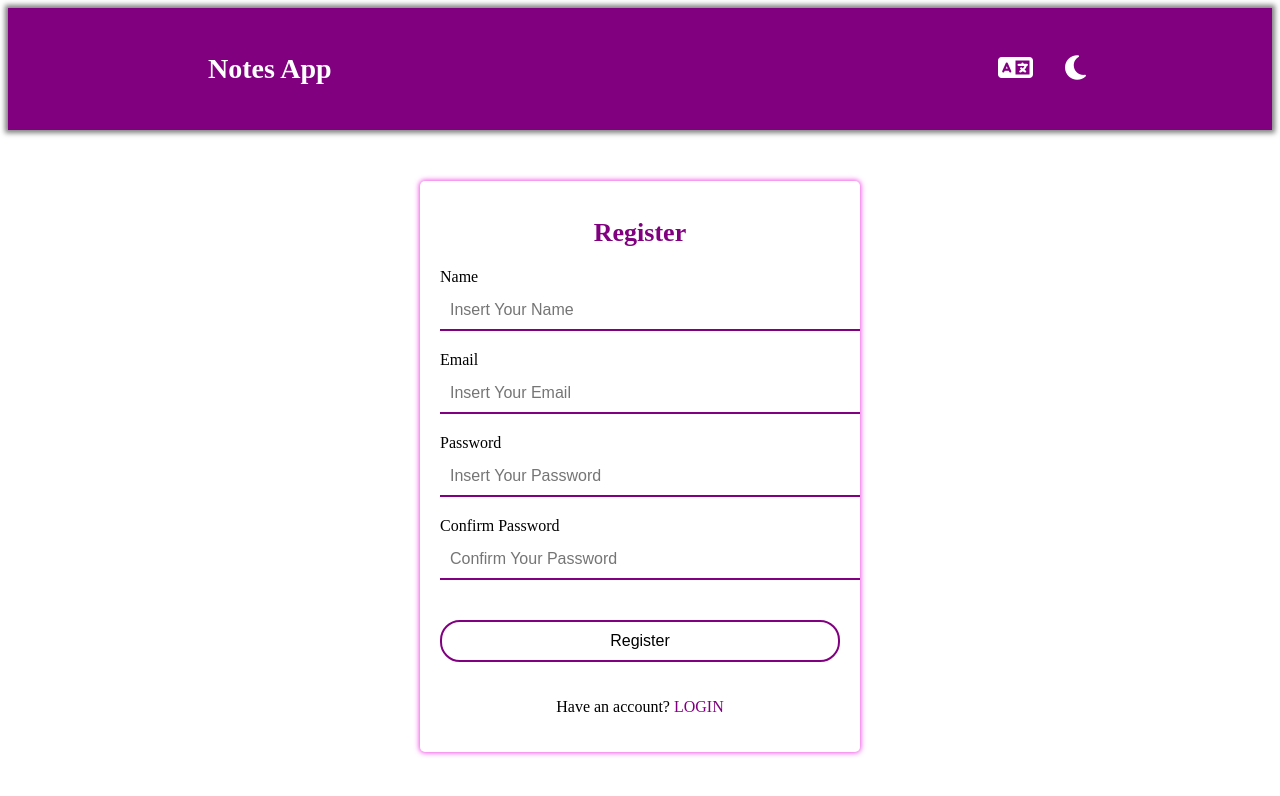
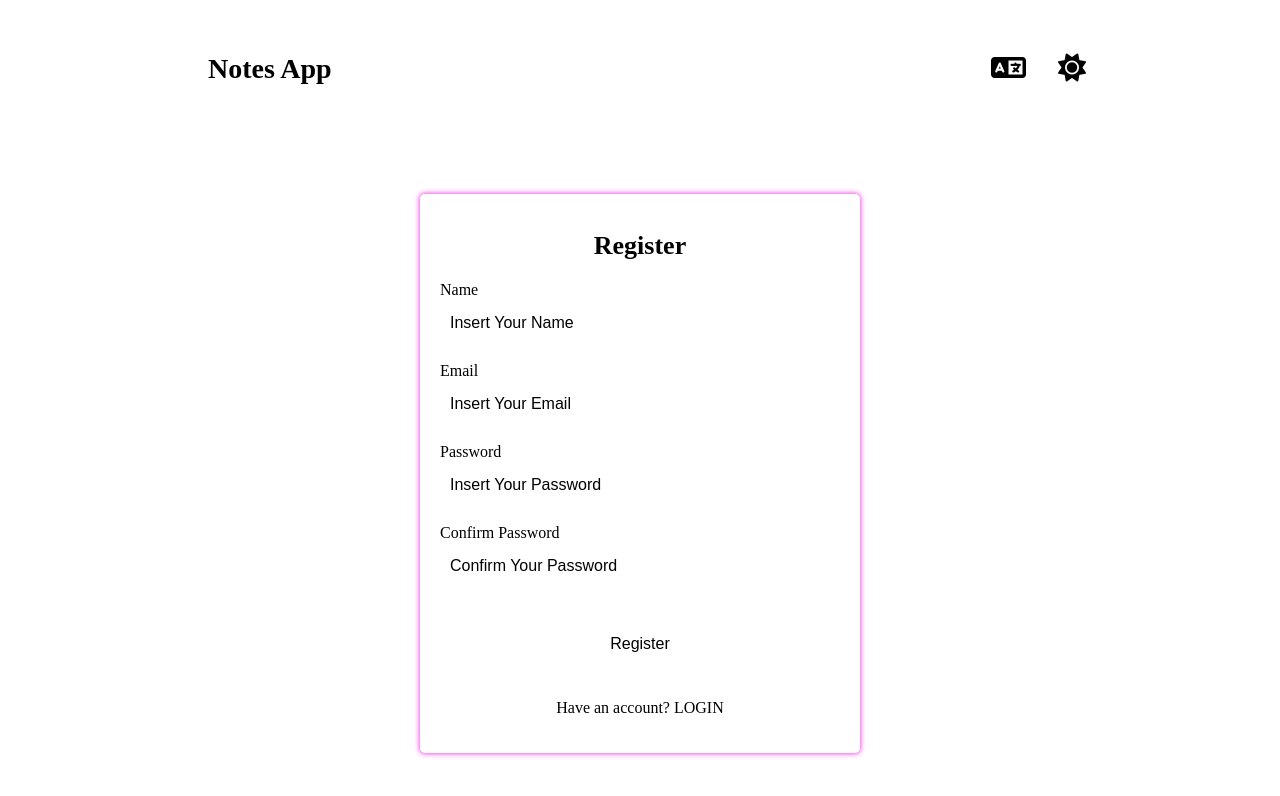
Before and after one commit to tubagusdylan/notes-app-v3, a React (Vite) app: page /register in a window 1280 px wide. Both pictures are taken after a click on the button 1075 px from the left and 69 px from the top of the page. Shown: the top 796 px of the page. Built offline with nearby package versions, Linux system fonts and the light colour scheme; the HTML template or start-up script is replaced by a standard one.

Commit message:
add theme context functionality

```diff
--- a/src/App.jsx
+++ b/src/App.jsx
@@ -22,6 +22,14 @@ function App() {
       setIsLoged(false);
     };
   }, []);
+
+  useEffect(() => {
+    if (theme === "dark") {
+      document.documentElement.setAttribute("data-theme", theme);
+    } else {
+      document.documentElement.removeAttribute("data-theme");
+    }
+  }, [theme]);
 
   const toggleTheme = () => {
     setTheme((prev) => {
@@ -64,5 +72,3 @@ function App() {
 }
 
 export default App;
-
-//TODO: 1. Ganti theme jadi gelap
--- a/src/components/Navbar.jsx
+++ b/src/components/Navbar.jsx
@@ -1,8 +1,11 @@
 import { Link, useNavigate } from "react-router-dom";
+import { useContext } from "react";
+import ThemeContext from "../utils/ThemeContext";
 import PropTypes from "prop-types";
 import "../styles/navbar.css";
 
 const Navbar = ({ isLoged }) => {
+  const { theme, toggleTheme } = useContext(ThemeContext);
   const navigate = useNavigate();
 
   const onLogOut = () => {
@@ -26,10 +29,10 @@ const Navbar = ({ isLoged }) => {
             <button className="btn-nav">
               <i className="fa-solid fa-language"></i>
             </button>
-            <button className="btn-nav">
+            <button className="btn-nav" onClick={toggleTheme} hidden={theme === "dark"}>
               <i className="fa-solid fa-moon"></i>
             </button>
-            <button className="btn-nav" hidden={true}>
+            <button className="btn-nav" onClick={toggleTheme} hidden={theme === "light"}>
               <i className="fa-solid fa-sun"></i>
             </button>
             <button className="btn-nav" hidden={!isLoged} onClick={onLogOut}>
--- a/src/pages/LoginPage.jsx
+++ b/src/pages/LoginPage.jsx
@@ -20,6 +20,7 @@ const LoginPage = () => {
   };
 
   return (
+    <div className="background">
       <div className="login-container">
         <h1 className="login-title">Login</h1>
         <form onSubmit={onSubmitLogin}>
@@ -34,6 +35,7 @@ const LoginPage = () => {
           </Link>
         </p>
       </div>
+    </div>
   );
 };
 
--- a/src/pages/RegisterPage.jsx
+++ b/src/pages/RegisterPage.jsx
@@ -24,6 +24,7 @@ const RegisterPage = () => {
   };
 
   return (
+    <div className="background-regist">
       <div className="regist-container">
         <h1 className="login-title">Register</h1>
         <form onSubmit={onSubmitRegister}>
@@ -40,6 +41,7 @@ const RegisterPage = () => {
           </Link>
         </p>
       </div>
+    </div>
   );
 };
 
--- a/src/styles/button.css
+++ b/src/styles/button.css
@@ -2,15 +2,15 @@
   width: 100%;
   padding: 10px;
   border-radius: 20px;
-  background-color: white;
-  border: 2px solid purple;
+  background-color: var(--primary-color);
+  border: 2px solid var(--secondary-color);
+  color: var(--secondary-color);
   font-size: 16px;
   margin: 20px 0;
   cursor: pointer;
-  transition: all 0.3s ease-in-out;
 }
 
 .btn-login-register:hover {
-  background-color: purple;
-  color: white;
+  background-color: var(--secondary-color);
+  color: var(--primary-color);
 }
--- a/src/styles/index.css
+++ b/src/styles/index.css
@@ -1,9 +1,26 @@
 @import url("https://fonts.googleapis.com/css2?family=Inter:wght@400;500;600;700&display=swap");
+
+:root {
+  --primary-color: white;
+  --secondary-color: purple;
+  --navbar-color: purple;
+  --nav-item-color: white;
+  --placeholder-color: grey;
+}
+
+[data-theme="dark"] {
+  --primary-color: rgb(52, 7, 40);
+  --secondary-color: white;
+  --navbar-color: rgb(52, 7, 40);
+  --nav-item-color: rgb(252, 228, 255);
+  --placeholder-color: rgb(178, 178, 178);
+}
 
 * {
   margin: 0;
   padding: 0;
   box-sizing: border-box;
+  transition: all 0.3s ease-in-out;
 }
 
 body {
--- a/src/styles/login.css
+++ b/src/styles/login.css
@@ -1,39 +1,55 @@
+.background {
+  width: 100%;
+  height: calc(100vh - 65.6px);
+  padding-top: 8rem;
+  background-color: var(--primary-color);
+}
+
+.background-regist {
+  width: 100%;
+  height: calc(100vh - 65.6px);
+  padding-top: 4rem;
+  background-color: var(--primary-color);
+}
+
 .login-container {
   width: 350px;
-  margin: 30% auto;
   padding: 20px;
-  background-color: white;
+  margin: 0 auto;
+  background-color: var(--primary-color);
   box-shadow: 0 0 5px 1px rgb(241, 82, 230);
   border-radius: 5px;
 }
 
 .regist-container {
   width: 350px;
-  margin: 10% auto;
   padding: 20px;
-  background-color: white;
+  margin: 0 auto;
+  background-color: var(--primary-color);
   box-shadow: 0 0 5px 1px rgb(241, 82, 230);
   border-radius: 5px;
 }
 
 .login-title {
   text-align: center;
-  color: purple;
+  color: var(--secondary-color);
   margin-bottom: 20px;
   font-size: 26px;
 }
 
 .login-container p {
   text-align: center;
+  color: var(--secondary-color);
 }
 
 .regist-container p {
   text-align: center;
+  color: var(--secondary-color);
 }
 
 .link-register {
   text-decoration: none;
-  color: purple;
+  color: var(--secondary-color);
 }
 
 .link-register:hover {
@@ -41,13 +57,15 @@
 }
 
 @media (min-width: 768px) {
+  .background {
+    padding-top: 7rem;
+  }
+
   .login-container {
     width: 400px;
-    margin: 8% auto;
   }
 
   .regist-container {
     width: 400px;
-    margin: 4% auto;
   }
 }
--- a/src/styles/navbar.css
+++ b/src/styles/navbar.css
@@ -2,8 +2,7 @@
 
 header {
   padding: 15px 20px;
-  background-color: purple;
-  box-shadow: 0 0 5px 3px rgba(0, 0, 0, 0.5);
+  background-color: var(--navbar-color);
 }
 
 .nav-list {
@@ -17,7 +16,7 @@ header {
 
 .nav-item {
   text-decoration: none;
-  color: white;
+  color: var(--nav-item-color);
   margin-right: 20px;
 }
 
@@ -25,7 +24,7 @@ header {
   margin-right: 20px;
   background-color: transparent;
   border: none;
-  color: white;
+  color: var(--nav-item-color);
   font-size: 18px;
   cursor: pointer;
   transition: all 0.2s ease-in-out;
--- a/src/styles/text-input.css
+++ b/src/styles/text-input.css
@@ -1,14 +1,20 @@
 .input-label {
   display: block;
   margin-bottom: 5px;
+  color: var(--secondary-color);
 }
 
 .input-unique {
   width: 100%;
   padding: 10px;
   border: none;
-  border-bottom: 2px solid purple;
+  border-bottom: 2px solid var(--secondary-color);
   font-size: 16px;
   outline: none;
   margin-bottom: 20px;
+  background-color: var(--primary-color);
 }
+
+.input-unique::placeholder {
+  color: var(--placeholder-color);
+}
```
Lines whose indentation alone changed are shown as unchanged.
